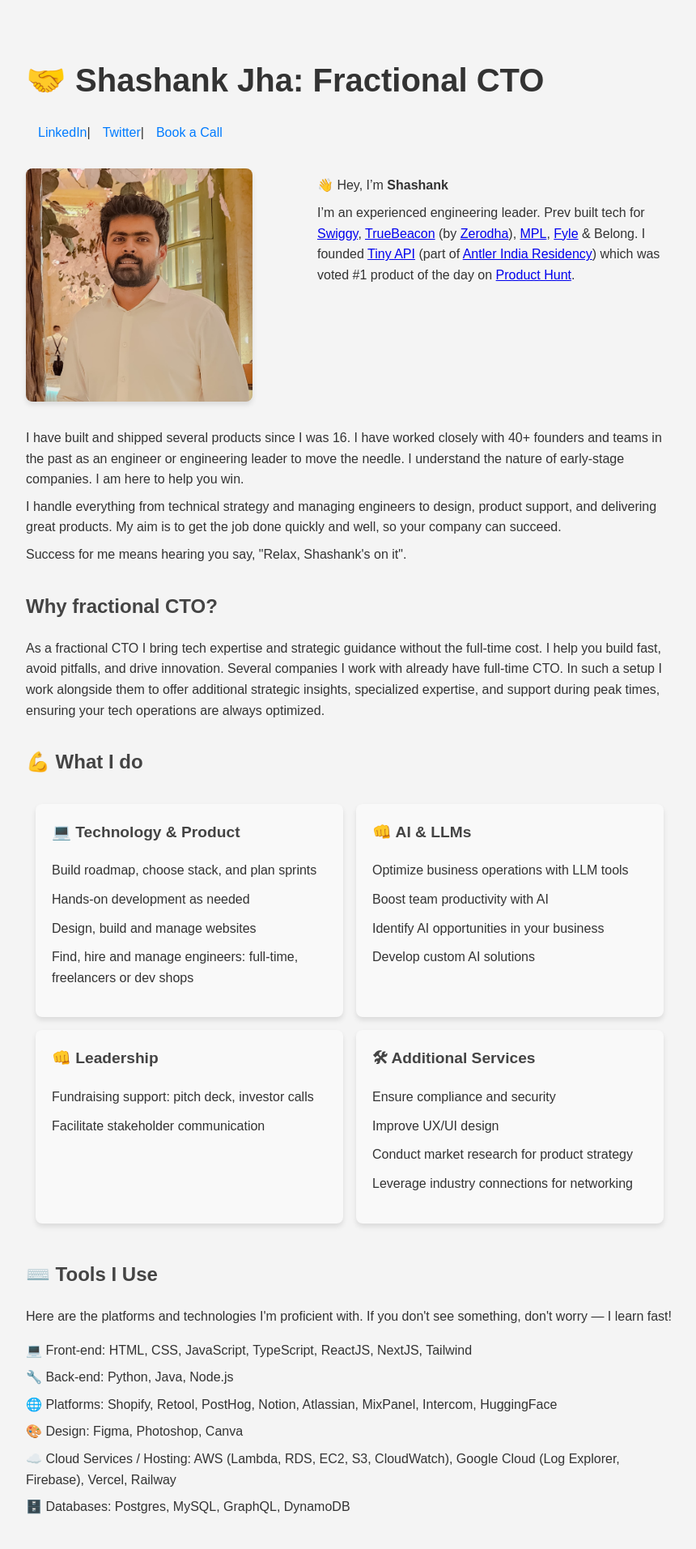
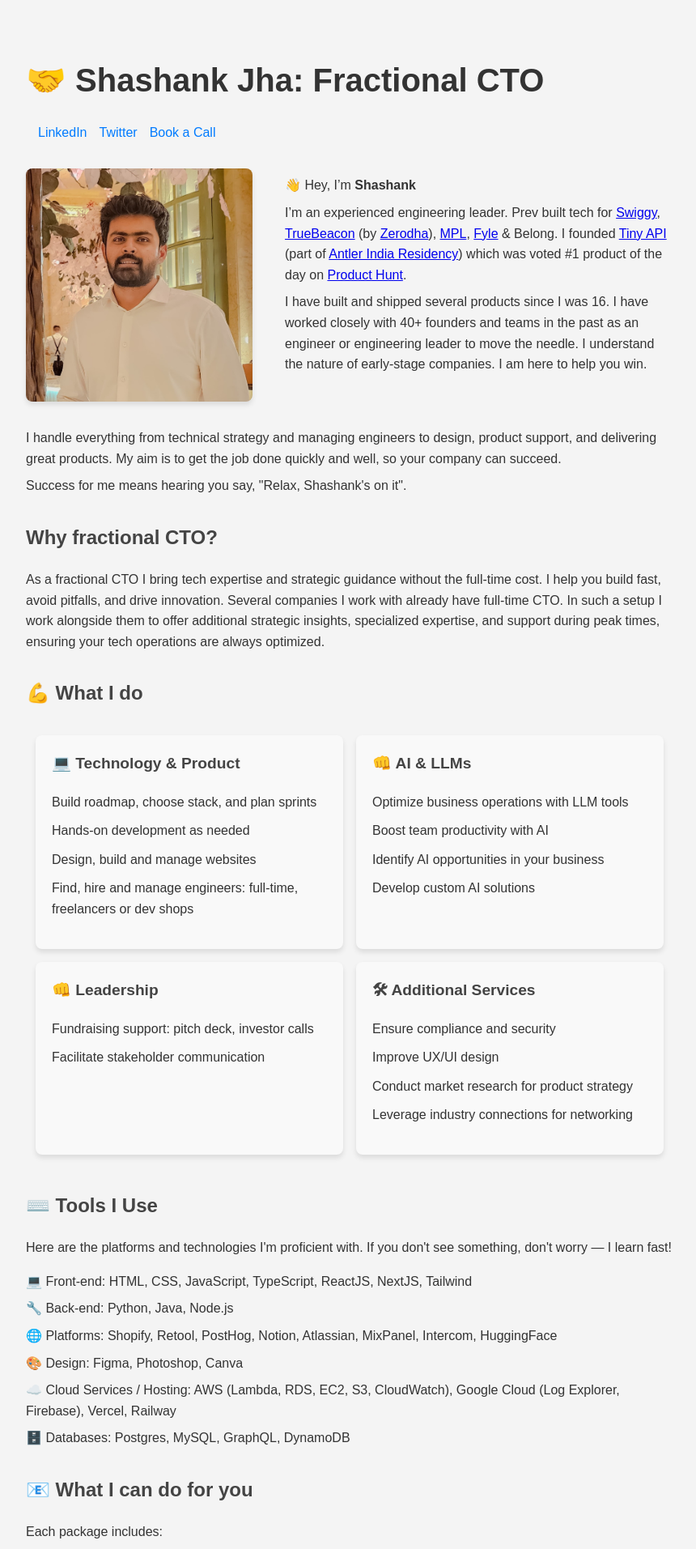
Before and after one commit to theshajha/theshajha, a Jekyll site: the page cto.html, which Jekyll copies as it is, in a window 1280 px wide. Shown: the top 1913 px of the page at 81% size, without its empty margins (208-1068 px from the left). Built offline with Jekyll 4.4.1, drawn with Linux system fonts in a browser that asks for light colours.

Commit message:
updated CTO page with image

```diff
--- a/cto.html
+++ b/cto.html
@@ -75,7 +75,7 @@
         .intro-container {
             display: flex;
             align-items: flex-start;
-            gap: 10%;
+            gap: 5%;
             margin: 2em 0;
         }
 
@@ -84,10 +84,12 @@
             max-width: 35%;
             border-radius: 8px;
             box-shadow: 0 4px 6px rgba(0, 0, 0, 0.1);
+            height: auto;
+            width: auto;
         }
 
         .intro-text {
-            flex: 0 0 55%;
+            flex: 0 60%;
         }
 
         .tools-list, .packages-list {
@@ -156,6 +158,8 @@
             }
 
             .intro-image {
+                width: 100%;
+                height: auto;
                 margin-bottom: 1em;
             }
         }
@@ -168,8 +172,8 @@
             <h1>🤝 Shashank Jha: Fractional CTO</h1>
             <div class="header-links">
                 <a href="https://linkedin.com/in/theshajha/" target="_blank">LinkedIn </a>
-                | <a href="https://twitter.com/theshajha" target="_blank">Twitter </a>
-                | <a href="https://cal.com/theshajha/fractional-cto" target="_blank">Book a Call</a>
+                <a href="https://twitter.com/theshajha" target="_blank">Twitter </a>
+                <a href="https://cal.com/theshajha/fractional-cto" target="_blank">Book a Call</a>
             </div>
         </div>
     </header>
@@ -180,12 +184,12 @@
             <div class="intro-text">
                 <p>👋 Hey, I’m <b>Shashank</b></p>
                 <p>I’m an experienced engineering leader. Prev built tech for <a href="https://swiggy.com" target="_blank">Swiggy</a>, <a href="https://truebeacon.com" target="_blank">TrueBeacon</a> (by <a href="https://zerodha.com" target="_blank">Zerodha</a>), <a href="https://mpl.live" target="_blank">MPL</a>, <a href="https://fylehq.com" target="_blank">Fyle</a> & Belong. I founded <a href="https://tinyapi.co" target="_blank">Tiny API</a> (part of <a href="https://www.antler.co/" target="_blank">Antler India Residency</a>) which was voted #1 product of the day on <a href="https://www.producthunt.com/products/tiny-api#tiny-api" target="_blank">Product Hunt</a>.</p>
+                <p>I have built and shipped several products since I was 16. I have worked closely with 40+ founders and teams in the past as an engineer or engineering leader to move the needle. I understand the nature of early-stage companies. I am here to help you win.</p>
             </div>
         </div>
         <!-- <h2>👋 Hey, I’m <b>Shashank</b></h2> -->
         <!-- <p>I’m an experienced engineering leader. Prev built tech for <a href="https://swiggy.com" target="_blank">Swiggy</a>, <a href="https://truebeacon.com" target="_blank">TrueBeacon</a> (by <a href="https://zerodha.com" target="_blank">Zerodha</a>), <a href="https://mpl.live" target="_blank">MPL</a>, <a href="https://fylehq.com" target="_blank">Fyle</a> & Belong. I founded <a href="https://tinyapi.co" target="_blank">Tiny API</a> (part of <a href="https://www.antler.co/" target="_blank">Antler India Residency</a>) which was voted #1 product of the day on <a href="https://www.producthunt.com/products/tiny-api#tiny-api" target="_blank">Product Hunt</a>.</p> -->
         <!-- <p>I was on a break for the last few weeks (after 8 long years). I am back to building, this time helping startups win as their fractional CTO.</p> -->
-        <p>I have built and shipped several products since I was 16. I have worked closely with 40+ founders and teams in the past as an engineer or engineering leader to move the needle. I understand the nature of early-stage companies. I am here to help you win.</p>
         <p>I handle everything from technical strategy and managing engineers to design, product support, and delivering great products. My aim is to get the job done quickly and well, so your company can succeed.</p>
         <p>Success for me means hearing you say, "Relax, Shashank's on it".</p>
     </section>
```
Also changed, not shown: shashank.JPG.
